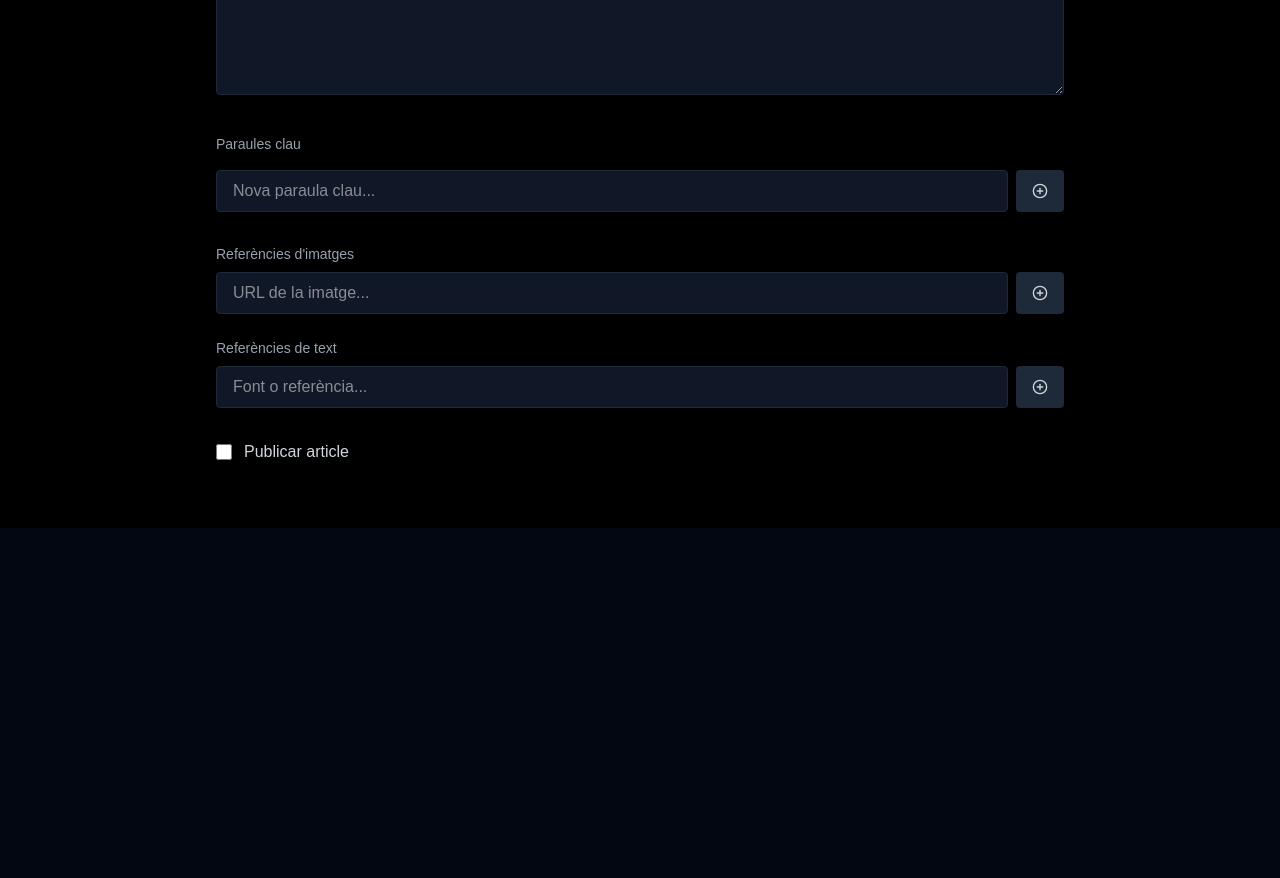
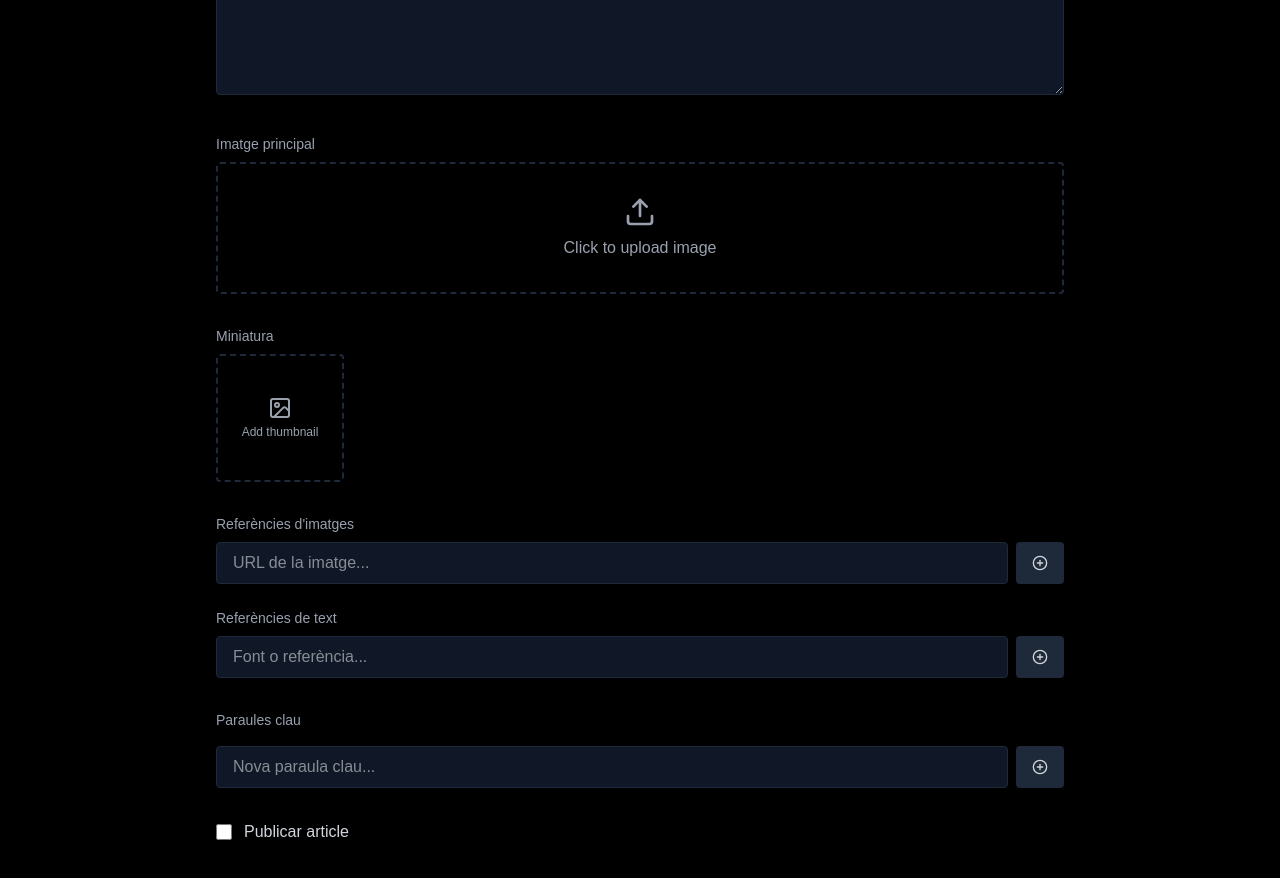
Before and after one commit to boversauros/admintonibover, a Next.js app: page /posts/new in a window 1280 px wide. Shown: the part 560-1438 px from the top of the page. Before the commit the page ends 1088 px from the top, so only its background shows below. Built offline with nearby package versions, Linux system fonts and the light colour scheme.

Commit message:
feat: add image upload functionality with main image and thumbnail support in PostForm

```diff
--- a/app/posts/_components/PostForm.tsx
+++ b/app/posts/_components/PostForm.tsx
@@ -1,8 +1,15 @@
 "use client";
 import React, { useState } from "react";
 import { useRouter } from "next/navigation";
-import { Post, Category } from "@/app/_lib/types";
-import { Save, ArrowLeft, PlusCircle, X } from "lucide-react";
+import { Post, Category, ImageData } from "@/app/_lib/types";
+import {
+  Save,
+  ArrowLeft,
+  PlusCircle,
+  X,
+  Upload,
+  Image as ImageIcon,
+} from "lucide-react";
 import { LANGUAGES } from "@/app/_lib/mock-data";
 import { usePostEditor } from "@/app/_hooks/usePost";
 
@@ -31,6 +38,8 @@ export const PostForm: React.FC<PostFormProps> = ({
     addReference,
     removeReference,
     getPostForSave,
+    updateImage,
+    updateThumbnail,
   } = usePostEditor(initialPost);
 
   const [newKeyword, setNewKeyword] = useState("");
@@ -73,6 +82,30 @@ export const PostForm: React.FC<PostFormProps> = ({
       } else {
         setNewTextRef("");
       }
+    }
+  };
+
+  const handleImageUpload = (
+    e: React.ChangeEvent<HTMLInputElement>,
+    type: "main" | "thumbnail"
+  ) => {
+    const file = e.target.files?.[0];
+    if (!file) return;
+
+    // For now, create a local URL (before Supabase integration)
+    const localUrl = URL.createObjectURL(file);
+
+    const imageData: ImageData = {
+      id: Date.now(), // Temporary ID
+      url: localUrl,
+      title: file.name.split(".")[0],
+      alt: file.name.split(".")[0],
+    };
+
+    if (type === "main") {
+      updateImage(imageData);
+    } else {
+      updateThumbnail(imageData);
     }
   };
 
@@ -181,47 +214,75 @@ export const PostForm: React.FC<PostFormProps> = ({
               />
             </div>
 
-            {/* Keywords */}
+            {/* Featured Image */}
             <div>
               <label className="block text-sm text-gray-400 mb-2">
-                Paraules clau
+                Imatge principal
               </label>
-              <div className="flex flex-wrap gap-2 mb-2">
-                {post.keywords.map((keyword) => (
-                  <span
-                    key={keyword}
-                    className="bg-gray-800 px-3 py-1 rounded text-sm flex items-center gap-2"
-                  >
-                    {keyword}
+              <div className="space-y-2">
+                {post.image ? (
+                  <div className="relative">
+                    <img
+                      src={post.image.url}
+                      alt={post.image.title}
+                      className="w-full h-64 object-cover rounded"
+                    />
                     <button
                       type="button"
-                      onClick={() => removeKeyword(keyword)}
-                      className="text-gray-400 hover:text-white"
+                      onClick={() => updateImage(null)}
+                      className="absolute top-2 right-2 bg-red-600 text-white p-2 rounded"
+                    >
+                      <X className="w-4 h-4" />
+                    </button>
+                  </div>
+                ) : (
+                  <label className="border-2 border-dashed border-gray-800 rounded p-8 text-center block cursor-pointer hover:border-gray-600">
+                    <Upload className="w-8 h-8 mx-auto mb-2 text-gray-400" />
+                    <p className="text-gray-400">Click to upload image</p>
+                    <input
+                      type="file"
+                      className="hidden"
+                      accept="image/*"
+                      onChange={(e) => handleImageUpload(e, "main")}
+                    />
+                  </label>
+                )}
+              </div>
+            </div>
+
+            {/* Thumbnail Image */}
+            <div>
+              <label className="block text-sm text-gray-400 mb-2">
+                Miniatura
+              </label>
+              <div className="space-y-2">
+                {post.thumbnail ? (
+                  <div className="relative inline-block">
+                    <img
+                      src={post.thumbnail.url}
+                      alt={post.thumbnail.title}
+                      className="w-32 h-32 object-cover rounded"
+                    />
+                    <button
+                      type="button"
+                      onClick={() => updateThumbnail(null)}
+                      className="absolute top-1 right-1 bg-red-600 text-white p-1 rounded"
                     >
                       <X className="w-3 h-3" />
                     </button>
-                  </span>
-                ))}
-              </div>
-              <div className="flex gap-2">
-                <input
-                  type="text"
-                  value={newKeyword}
-                  onChange={(e) => setNewKeyword(e.target.value)}
-                  onKeyPress={(e) =>
-                    e.key === "Enter" &&
-                    (e.preventDefault(), handleAddKeyword())
-                  }
-                  className="flex-1 bg-gray-900 border border-gray-800 rounded px-4 py-2 text-white focus:outline-none focus:border-gray-600"
-                  placeholder="Nova paraula clau..."
-                />
-                <button
-                  type="button"
-                  onClick={handleAddKeyword}
-                  className="px-4 py-2 bg-gray-800 hover:bg-gray-700 rounded text-gray-300 hover:text-white transition-colors"
-                >
-                  <PlusCircle className="w-4 h-4" />
-                </button>
+                  </div>
+                ) : (
+                  <label className="border-2 border-dashed border-gray-800 rounded p-4 text-center cursor-pointer hover:border-gray-600 w-32 h-32 flex flex-col items-center justify-center">
+                    <ImageIcon className="w-6 h-6 text-gray-400 mb-1" />
+                    <p className="text-gray-400 text-xs">Add thumbnail</p>
+                    <input
+                      type="file"
+                      className="hidden"
+                      accept="image/*"
+                      onChange={(e) => handleImageUpload(e, "thumbnail")}
+                    />
+                  </label>
+                )}
               </div>
             </div>
 
@@ -314,6 +375,50 @@ export const PostForm: React.FC<PostFormProps> = ({
               </div>
             </div>
 
+            {/* Keywords */}
+            <div>
+              <label className="block text-sm text-gray-400 mb-2">
+                Paraules clau
+              </label>
+              <div className="flex flex-wrap gap-2 mb-2">
+                {post.keywords.map((keyword) => (
+                  <span
+                    key={keyword}
+                    className="bg-gray-800 px-3 py-1 rounded text-sm flex items-center gap-2"
+                  >
+                    {keyword}
+                    <button
+                      type="button"
+                      onClick={() => removeKeyword(keyword)}
+                      className="text-gray-400 hover:text-white"
+                    >
+                      <X className="w-3 h-3" />
+                    </button>
+                  </span>
+                ))}
+              </div>
+              <div className="flex gap-2">
+                <input
+                  type="text"
+                  value={newKeyword}
+                  onChange={(e) => setNewKeyword(e.target.value)}
+                  onKeyPress={(e) =>
+                    e.key === "Enter" &&
+                    (e.preventDefault(), handleAddKeyword())
+                  }
+                  className="flex-1 bg-gray-900 border border-gray-800 rounded px-4 py-2 text-white focus:outline-none focus:border-gray-600"
+                  placeholder="Nova paraula clau..."
+                />
+                <button
+                  type="button"
+                  onClick={handleAddKeyword}
+                  className="px-4 py-2 bg-gray-800 hover:bg-gray-700 rounded text-gray-300 hover:text-white transition-colors"
+                >
+                  <PlusCircle className="w-4 h-4" />
+                </button>
+              </div>
+            </div>
+
             {/* Publish Status */}
             <div className="flex items-center gap-3">
               <input
```
